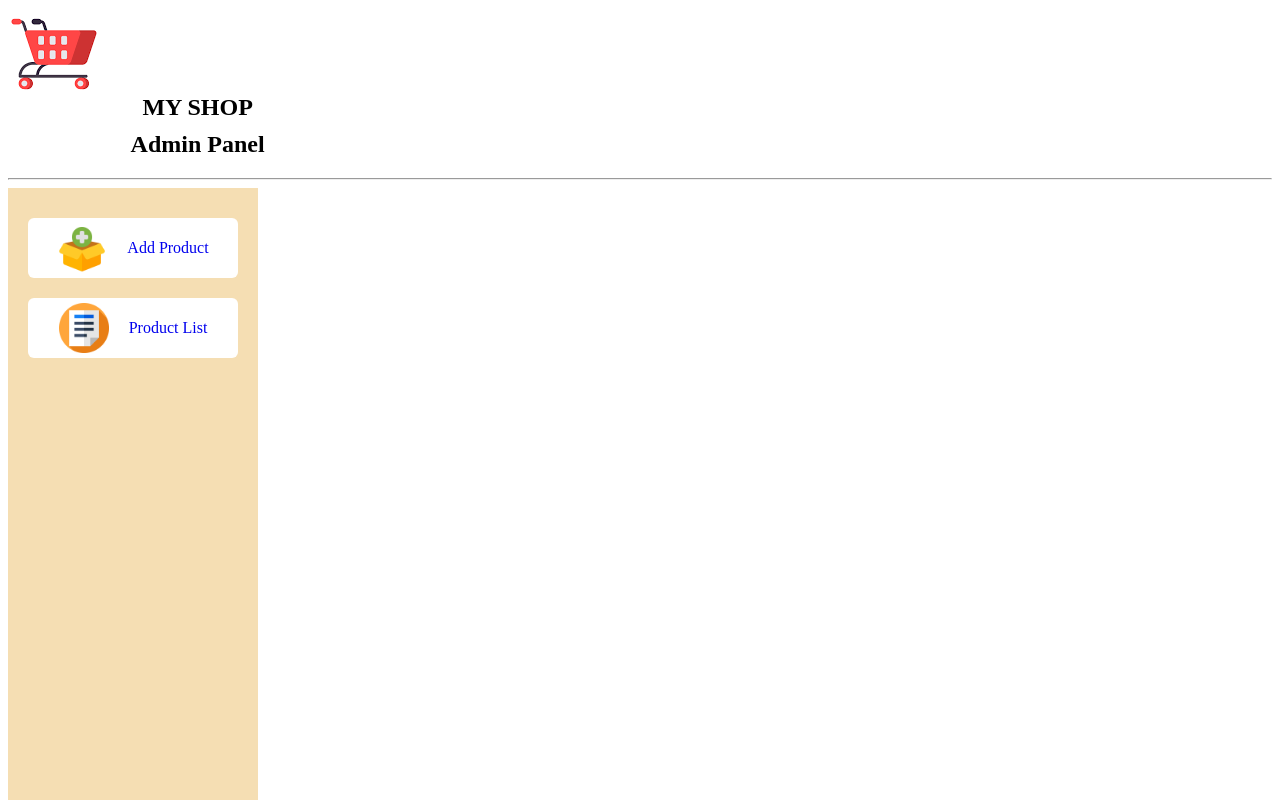
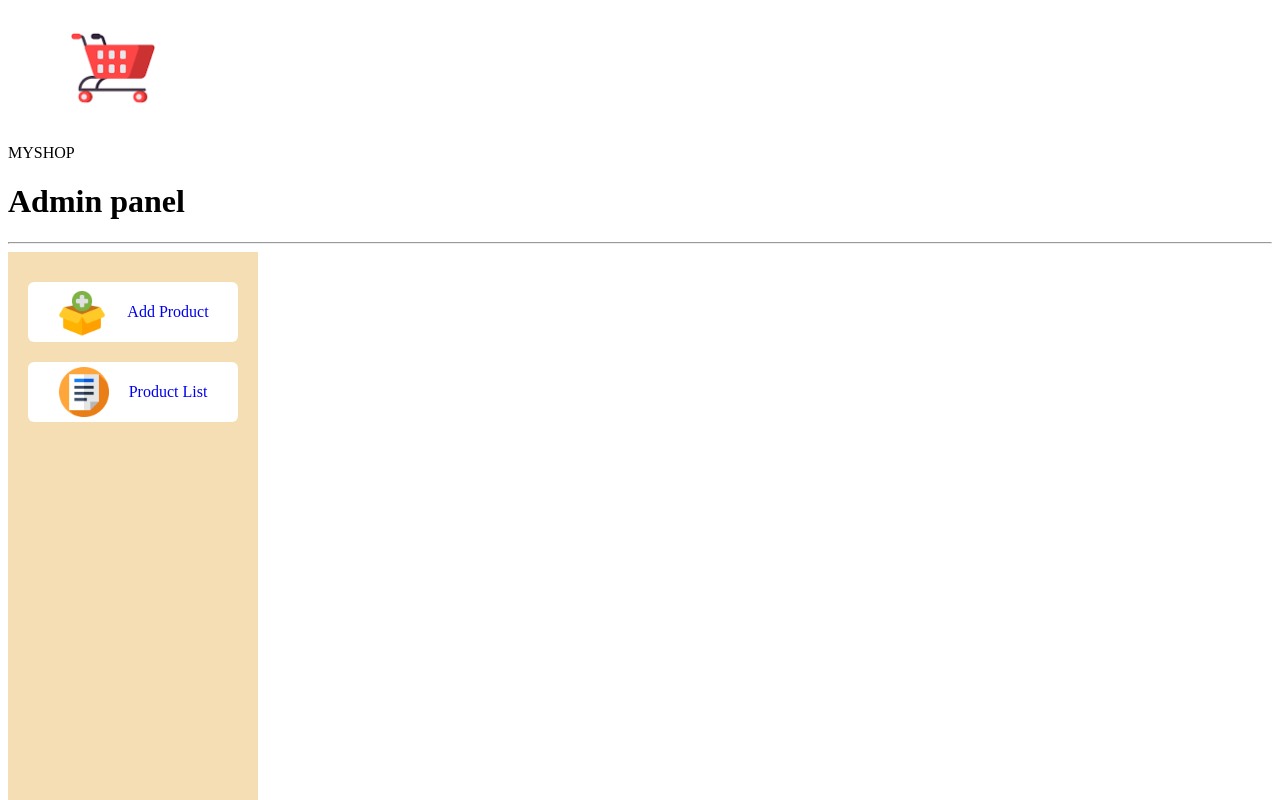
Before and after one commit to koti-312/E-commerce-app, a React (Vite) app in the folder admin/: page / in a window 1280 px wide. Shown: the top 800 px of the page. Built offline with nearby package versions, Linux system fonts and the light colour scheme.

Commit message:
Update Navbar.jsx

```diff
--- a/admin/src/Components/Navbar/Navbar.jsx
+++ b/admin/src/Components/Navbar/Navbar.jsx
@@ -5,10 +5,13 @@ import shop_logo from '../../assets/shop logo.png';
 const Navbar = () => {
     return (
         <div className='navbar'>
-            <img src={shop_logo} alt="" className="nav-logo" />
-            <h2 className='h2'>MY SHOP</h2>
-            <h2 className='h2'>Admin Panel</h2>
-            <hr />
+            <div className="nav-logo">
+                <img src={shop_logo} alt="" className='logo'/>
+                <p className='p'>MYSHOP</p>
+                <h1 className='h1'>Admin panel</h1>
+                <hr />
+            </div>
+
         </div>
     )
 }
```
